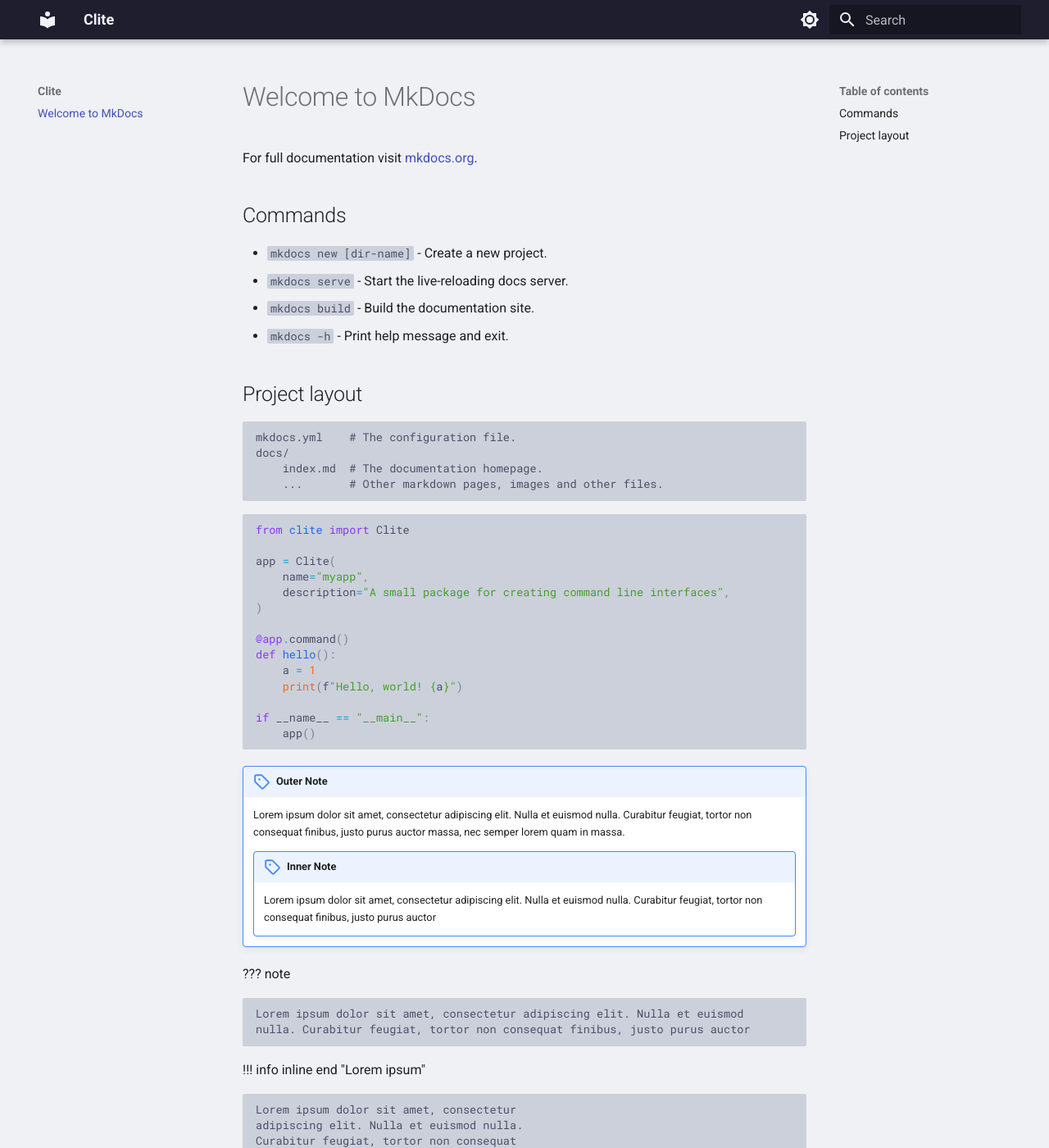
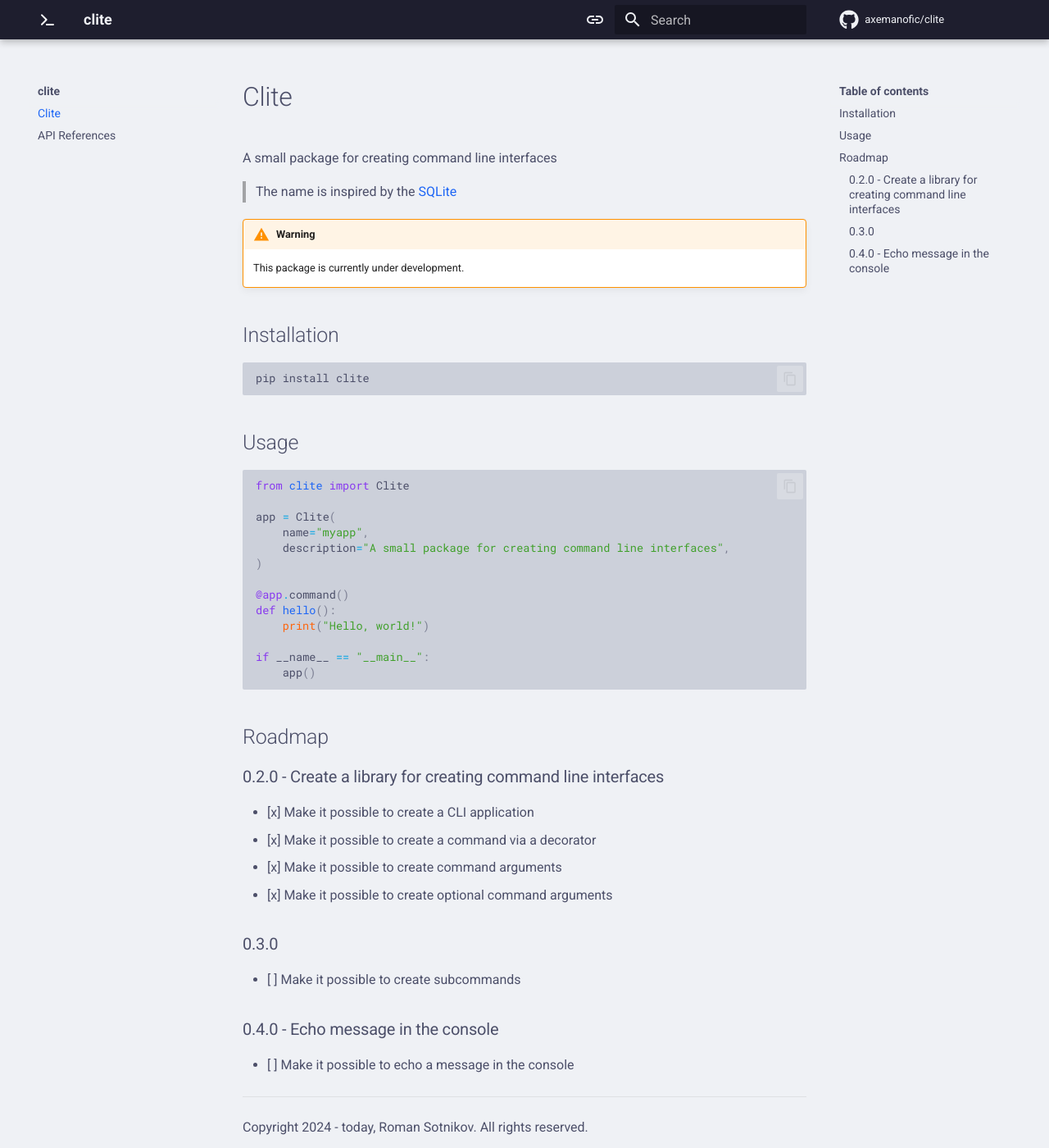
Before and after one commit to axemanofic/clite, an MkDocs documentation site: the page built from docs/index.md, in a window 1280 px wide and 1400 px high. Shown: the whole window at 82% size. Built offline with MkDocs 1.6.1 and Material for MkDocs 9.7.7, drawn with Linux system fonts in a browser that asks for light colours; comment, search, counter and statistics services are not loaded; some of the changed text lies outside the part shown.

Commit message:
docs: add mkdocs

````diff
--- a/clite/__init__.py
+++ b/clite/__init__.py
@@ -1 +1,5 @@
 from .main import Clite as Clite
+from .testing import CliRunner as CliRunner
+from .testing import Result as Result
+
+__all__ = ["Clite", "Command", "CliRunner", "Result"]
--- a/docs/index.md
+++ b/docs/index.md
@@ -1,20 +1,19 @@
-# Welcome to MkDocs
+# Clite
 
-For full documentation visit [mkdocs.org](https://www.mkdocs.org).
+A small package for creating command line interfaces
 
-## Commands
+> The name is inspired by the [SQLite](https://www.sqlite.org/)
 
-* `mkdocs new [dir-name]` - Create a new project.
-* `mkdocs serve` - Start the live-reloading docs server.
-* `mkdocs build` - Build the documentation site.
-* `mkdocs -h` - Print help message and exit.
+!!! warning
+    This package is currently under development.
 
-## Project layout
+## Installation
 
-    mkdocs.yml    # The configuration file.
-    docs/
-        index.md  # The documentation homepage.
-        ...       # Other markdown pages, images and other files.
+```bash
+pip install clite
+```
+
+## Usage
 
 ```python
 from clite import Clite
@@ -26,33 +25,26 @@
 
 @app.command()
 def hello():
-    a = 1
-    print(f"Hello, world! {a}")
+    print("Hello, world!")
 
 if __name__ == "__main__":
     app()
 ```
 
-!!! note "Outer Note"
+## Roadmap
 
-    Lorem ipsum dolor sit amet, consectetur adipiscing elit. Nulla et euismod
-    nulla. Curabitur feugiat, tortor non consequat finibus, justo purus auctor
-    massa, nec semper lorem quam in massa.
+### 0.2.0 - Create a library for creating command line interfaces
+- [x] Make it possible to create a CLI application
+- [x] Make it possible to create a command via a decorator
+- [x] Make it possible to create command arguments
+- [x] Make it possible to create optional command arguments
 
-    !!! note "Inner Note"
+### 0.3.0
+- [ ] Make it possible to create subcommands
 
-        Lorem ipsum dolor sit amet, consectetur adipiscing elit. Nulla et euismod
-        nulla. Curabitur feugiat, tortor non consequat finibus, justo purus auctor
+### 0.4.0 - Echo message in the console
+- [ ] Make it possible to echo a message in the console
 
- ??? note
+---
 
-    Lorem ipsum dolor sit amet, consectetur adipiscing elit. Nulla et euismod
-    nulla. Curabitur feugiat, tortor non consequat finibus, justo purus auctor
-
- !!! info inline end "Lorem ipsum"
-
-    Lorem ipsum dolor sit amet, consectetur
-    adipiscing elit. Nulla et euismod nulla.
-    Curabitur feugiat, tortor non consequat
-    finibus, justo purus auctor massa, nec
-    semper lorem quam in massa.   massa, nec semper lorem quam in massa.       massa, nec semper lorem quam in massa.
+Copyright 2024 - today, Roman Sotnikov. All rights reserved.
--- /dev/null
+++ b/docs/overrides/partials/copyright.html
@@ -0,0 +1,26 @@
+<!-- Copyright and theme information -->
+<div class="md-copyright">
+  {% if config.copyright %}
+    <div class="md-copyright__highlight">
+      {{ config.copyright }}
+    </div>
+  {% endif %}
+  {% if not config.extra.generator == false %}
+    Made with
+    <a
+      href="https://squidfunk.github.io/mkdocs-material/"
+      target="_blank" rel="noopener"
+    >
+      Material for MkDocs
+    </a>
+  {% endif %}
+  <div>
+    Color scheme
+    <a
+      href="https://catppuccin.com/"
+      target="_blank" rel="noopener"
+    >
+      Catppuccin
+    </a>
+  </div>
+</div>
--- /dev/null
+++ b/docs/references.md
@@ -0,0 +1,5 @@
+---
+title: API References
+---
+
+::: clite
--- a/docs/stylesheets/extra.css
+++ b/docs/stylesheets/extra.css
@@ -1,4 +1,5 @@
-:root {
+[data-md-color-scheme="catppuccin-latte"] {
+  /* Colors */
   --peach: #fe640b;
   --blue:  #1e66f5;
   --mauve: #8839ef;
@@ -6,18 +7,18 @@
   --sky:   #04a5e5;
   --overlay-2: #7c7f93;
   --yellow: #df8e1d;
-}
 
-[data-md-color-scheme="catppuccin-latte"] {
   color-scheme: light;
 
   --md-primary-fg-color:               #1e1e2e;
+  /*--md-primary-fg-color:               #eff1f5;*/
   --md-primary-bg-color:               #eff1f5;
   --md-accent-fg-color:                var(--blue);
   --md-accent-bg-color:                #eff1f5;
 
   /* Default color shades */
   --md-default-fg-color:               #4c4f69;
+  --md-default-fg-color--light:        #4c4f69;
   --md-default-bg-color:               #eff1f5;
 
   /* Code color shades */
@@ -38,12 +39,27 @@
   --md-code-hl-generic-color:          var(--yellow);
   --md-code-hl-variable-color:         blue;
 
+  /* Typeset color shades */
+  --md-typeset-color:                var(--md-default-fg-color);
+
+  /* Typeset `a` color shades */
+  --md-typeset-a-color:              var(--blue);
+
   /* Footer color shades */
   --md-footer-fg-color:                #cdd6f4;
   --md-footer-bg-color:                #11111b;
 }
 
 [data-md-color-scheme="catppuccin-mocha"] {
+  /* Colors */
+  --peach: #fab387;
+  --blue:  #89b4fa;
+  --mauve: #cba6f7;
+  --green: #a6e3a1;
+  --sky:   #89dceb;
+  --overlay-2: #9399b2;
+  --yellow: #f9e2af;
+
   color-scheme: dark;
 
   --md-primary-fg-color:               #1e1e2e;
@@ -53,15 +69,34 @@
 
   /* Default color shades */
   --md-default-fg-color:               #cdd6f4;
+  --md-default-fg-color--light:        #cdd6f4;
   --md-default-bg-color:               #1e1e2e;
 
   /* Code color shades */
-  --md-code-bg-color:                  #cdd6f4;
-  --md-code-fg-color:                  #1e1e2e;
+  --md-code-fg-color:                  #cdd6f4;
+  --md-code-bg-color:                  #181825;
+
+  /* Code highlighting syntax color shades */
+  --md-code-hl-number-color:           var(--peach);
+  --md-code-hl-special-color:          var(--peach);
+  --md-code-hl-function-color:         var(--blue);
+  --md-code-hl-constant-color:         var(--peach);
+  --md-code-hl-keyword-color:          var(--mauve);
+  --md-code-hl-string-color:           var(--green);
+  --md-code-hl-name-color:             var(--md-code-fg-color);
+  --md-code-hl-operator-color:         var(--sky);
+  --md-code-hl-punctuation-color:      var(--overlay-2);
+  --md-code-hl-comment-color:          var(--overlay-2);
+  --md-code-hl-generic-color:          var(--yellow);
+  --md-code-hl-variable-color:         green;
 
   /* Typeset color shades */
   --md-typeset-color:                var(--md-default-fg-color);
 
   /* Typeset `a` color shades */
-  --md-typeset-a-color:              var(--md-primary-fg-color);
+  --md-typeset-a-color:              var(--blue);
+
+  /* Typeset `table` color shades */
+  --md-typeset-table-color:            #cdd6f4;
+  --md-typeset-table-color--light:     #181825;
 }
--- a/mkdocs.yml
+++ b/mkdocs.yml
@@ -1,36 +1,90 @@
-site_name: Clite
-site_url: https://mydomain.org/mysite
+site_name: clite
+repo_url: https://github.com/axemanofic/clite
+repo_name: axemanofic/clite
 theme:
   name: material
+  custom_dir: ./docs/overrides
+  logo: assets/logo.svg
+  favicon: assets/logo.ico
   icon:
-    admonition:
-      note: octicons/tag-16
-      abstract: octicons/checklist-16
-      info: octicons/info-16
-      tip: octicons/squirrel-16
-      success: octicons/check-16
-      question: octicons/question-16
-      warning: octicons/alert-16
-      failure: octicons/x-circle-16
-      danger: octicons/zap-16
-      bug: octicons/bug-16
-      example: octicons/beaker-16
-      quote: octicons/quote-16
+    repo: fontawesome/brands/github
+  features:
+    - navigation.tracking
+    - navigation.top
+    - navigation.footer
+    - content.code.copy
   palette:
-    - scheme: catppuccin-latte
+    - media: "(prefers-color-scheme)"
       toggle:
-        icon: material/brightness-7
+        icon: material/link
+        name: Switch to light mode
+    - media: "(prefers-color-scheme: light)"
+      scheme: catppuccin-latte
+      toggle:
+        icon: material/toggle-switch
         name: Switch to dark mode
-    - scheme: catppuccin-mocha
+    - media: "(prefers-color-scheme: dark)"
+      scheme: catppuccin-mocha
       toggle:
-        icon: material/brightness-4
-        name: Switch to light mode
+        icon: material/toggle-switch-off
+        name: Switch to system preference
 markdown_extensions:
-  - pymdownx.highlight:
-      anchor_linenums: true
-  - pymdownx.superfences
   - admonition
   - pymdownx.details
   - pymdownx.superfences
+  - pymdownx.highlight
+  - pymdownx.inlinehilite
+  - pymdownx.tabbed:
+      alternate_style: true
+plugins:
+  - search
+  - tags
+  - mkdocstrings:
+      default_handler: python
+      handlers:
+        python:
+          inventories:
+            - https://docs.python.org/3/objects.inv
+          load_external_modules: true
+          options:
+            extensions:
+              - griffe_typingdoc
+            # General
+            allow_inspection: false
+            show_bases: true
+            show_source: false
+            # Headings
+            show_root_heading: true
+            parameter_headings: true
+            show_symbol_type_heading: true
+            show_symbol_type_toc: true
+            # Members
+            members_order: source
+            filters:
+              - '!^_'
+            show_labels: false
+            # Docstring
+            docstring_style: sphinx
+            show_if_no_docstring: true
+            merge_init_into_class: true
+            # Signatures
+            annotations_path: full
+            modernize_annotations: true
+            show_signature: true
+            show_signature_annotations: true
+            separate_signature: true
+extra:
+  social:
+    - icon: material/github
+      link: https://github.com/axemanofic/clite
+      name: Github
+    - icon: material/language-python
+      link: https://pypi.org/project/clite/
+      name: PyPi
+    - icon: material/twitter
+      link: https://x.com/axemanofic
+    - icon: material/linkedin
+      link: https://www.linkedin.com/in/axemanofic/
+copyright: Copyright &copy; 2025 Roman Sotnikov
 extra_css:
   - stylesheets/extra.css
````
Also changed, not shown: pyproject.toml (+6 -2 lines), docs/assets/logo.ico (added), docs/assets/logo.svg (added), 2 other files.
